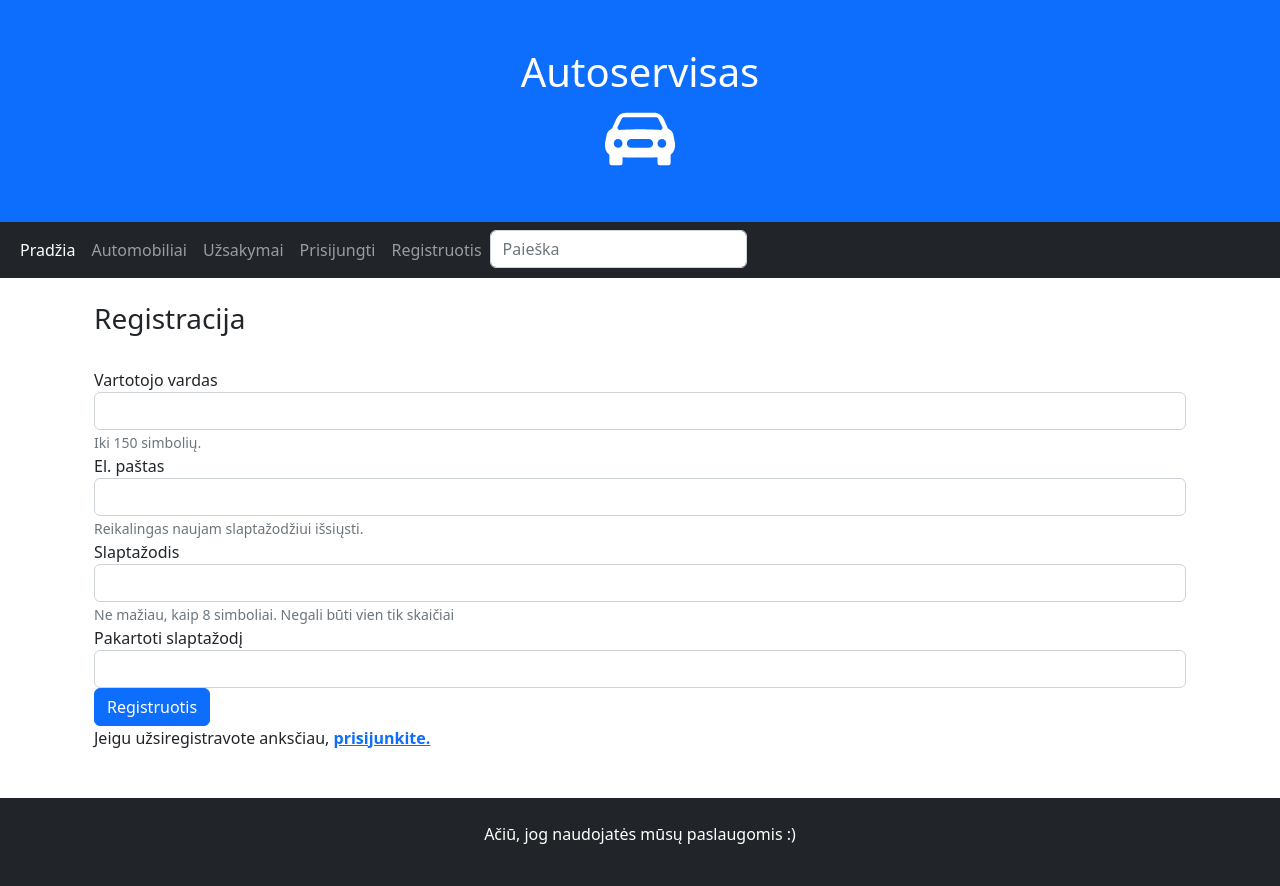
After one commit to TomaDovydene/Autoservice_Django, a Django app: page /autoservice/register/ in a window 1280 px wide. The commit adds this page. Run offline with Django 4.2, Linux system fonts and the light colour scheme.

Commit message:
Sukurta vartotojo registracijos forma

```diff
--- a/mysite/autoservice/templates/base.html
+++ b/mysite/autoservice/templates/base.html
@@ -58,7 +58,7 @@
             <li class="nav-item"><a class="nav-link" href="{% url 'logout' %}?next=/autoservice">Atsijungti</a></li>
             {% else %}
             <li class="nav-item"><a class="nav-link" href="{% url 'login' %}?next={{request.path}}">Prisijungti</a></li>
-            <li class="nav-item"><a class="nav-link" href="#">Registruotis</a></li>
+            <li class="nav-item"><a class="nav-link" href="{% url 'register' %}">Registruotis</a></li>
             {% endif %}
 
             <li>
@@ -80,6 +80,14 @@
 
 {% endcomment %}
 
+{% if messages %}
+    {% for message in messages %}
+        <div class="alert alert-{% if message.tags == 'error' %}danger{% elif message.tags == 'info' %}success{% endif %}" role="alert">
+                {{ message }}
+        </div>
+    {% endfor %}
+{% endif %}
+
 <br>
 <div class="container">
     {% block "content" %}{% endblock%}
--- a/mysite/autoservice/templates/registration/logged_out.html
+++ b/mysite/autoservice/templates/registration/logged_out.html
@@ -1,4 +1,6 @@
 {% extends "base.html" %}
+
+{% block "title" %}Atsijungiama{% endblock%}
 
 {% block "content" %}
   <p>Sėkmingai atsijungėte!</p>
--- a/mysite/autoservice/templates/registration/login.html
+++ b/mysite/autoservice/templates/registration/login.html
@@ -1,4 +1,6 @@
 {% extends "base.html" %}
+
+{% block "title" %}Prisijungimas{% endblock%}
 
 {% block "content" %}
 
--- a/mysite/autoservice/templates/registration/password_reset_complete.html
+++ b/mysite/autoservice/templates/registration/password_reset_complete.html
@@ -1,4 +1,6 @@
 {% extends "base.html" %}
+
+{% block "title" %}Slaptažodžio keitimas{% endblock%}
 
 {% block "content" %}
   <h1>Slaptažodis pakeistas!</h1>
--- a/mysite/autoservice/templates/registration/password_reset_confirm.html
+++ b/mysite/autoservice/templates/registration/password_reset_confirm.html
@@ -1,4 +1,6 @@
 {% extends "base.html" %}
+
+{% block "title" %}Slaptažodžio keitimas{% endblock%}
 
 {% block "content" %}
     {% if validlink %}
--- a/mysite/autoservice/templates/registration/password_reset_done.html
+++ b/mysite/autoservice/templates/registration/password_reset_done.html
@@ -1,4 +1,6 @@
 {% extends "base.html" %}
+
+{% block "title" %}Slaptažodžio keitimas{% endblock%}
 
 {% block "content" %}
   <p>Slaptažodžio pakeitimo nuorodą išsiuntėme jums el.paštu!</p>
--- a/mysite/autoservice/templates/registration/password_reset_form.html
+++ b/mysite/autoservice/templates/registration/password_reset_form.html
@@ -1,4 +1,6 @@
 {% extends "base.html" %}
+
+{% block "title" %}Slaptažodžio keitimas{% endblock%}
 
 {% block "content" %}
   <form action="" method="post">
--- /dev/null
+++ b/mysite/autoservice/templates/registration/register.html
@@ -0,0 +1,37 @@
+{% extends "base.html" %}
+
+{% block "title" %}Registracija{% endblock%}
+
+{% block "content" %}
+
+    <div class="container register">
+        <h3>Registracija</h3><br/>
+        <form method="post">
+            {% csrf_token %}
+            <div class="form-group">
+                <label for="username">Vartotojo vardas</label>
+                <input name="username" type="text" class="form-control" id="username" aria-describedby="usernameHelp">
+                <small id="usernameHelp" class="form-text text-muted">Iki 150 simbolių.</small>
+            </div>
+            <div class="form-group">
+                <label for="exampleInputEmail1">El. paštas</label>
+                <input name="email" type="email" class="form-control" id="exampleInputEmail1" aria-describedby="emailHelp">
+                <small id="emailHelp" class="form-text text-muted">
+                    Reikalingas naujam slaptažodžiui išsiųsti. </small>
+            </div>
+            <div class="form-group">
+                <label for="password">Slaptažodis</label>
+                <input name="password" type="password" class="form-control" id="password" aria-describedby="pwdHelp">
+                <small id="pwdHelp" class="form-text text-muted">Ne mažiau, kaip 8 simboliai. Negali būti vien tik
+                    skaičiai</small>
+            </div>
+            <div class="form-group">
+                <label for="password2">Pakartoti slaptažodį</label>
+                <input name="password2" type="password" class="form-control" id="password2" aria-describedby="pwd2Help">
+            </div>
+            <button type="submit" class="btn btn-primary register-button">Registruotis</button>
+        </form>
+        <p>Jeigu užsiregistravote anksčiau, <a href="{% url 'login' %}"><strong>prisijunkite.</strong></a></p>
+    </div>
+
+{% endblock %}
--- a/mysite/autoservice/urls.py
+++ b/mysite/autoservice/urls.py
@@ -10,5 +10,6 @@ urlpatterns = [
     path('orders/<int:pk>', views.OrderDetailView.as_view(), name='order'),
     path('search/', views.search, name='search'),
     path('accounts/', include('django.contrib.auth.urls')),
-    path('my_orders/', views.ClientOrdersListView.as_view(), name='my_orders')
+    path('my_orders/', views.ClientOrdersListView.as_view(), name='my_orders'),
+    path('register/', views.register, name='register'),
 ]
--- a/mysite/autoservice/views.py
+++ b/mysite/autoservice/views.py
@@ -5,6 +5,10 @@ from django.views import generic
 from django.core.paginator import Paginator
 from django.db.models import Q
 from django.contrib.auth.mixins import LoginRequiredMixin
+from django.shortcuts import redirect
+from django.contrib.auth.forms import User
+from django.views.decorators.csrf import csrf_protect
+from django.contrib import messages
 
 # Create your views here.
 def index(request):
@@ -72,3 +76,33 @@ class ClientOrdersListView(LoginRequiredMixin, generic.ListView):
 
     def get_queryset(self):
         return Order.objects.filter(client=self.request.user).order_by('due_back')
+
+
+@csrf_protect
+def register(request):
+    if request.method == "POST":
+        # pasiimame reikšmes iš registracijos formos
+        username = request.POST['username']
+        email = request.POST['email']
+        password = request.POST['password']
+        password2 = request.POST['password2']
+        # tikriname, ar sutampa slaptažodžiai
+        if password == password2:
+            # tikriname, ar neužimtas username
+            if User.objects.filter(username=username).exists():
+                messages.error(request, f'Vartotojo vardas {username} užimtas!')
+                return redirect('register')
+            else:
+                # tikriname, ar nėra tokio pat email
+                if User.objects.filter(email=email).exists():
+                    messages.error(request, f'Vartotojas su el. paštu {email} jau užregistruotas!')
+                    return redirect('register')
+                else:
+                    # jeigu viskas tvarkoje, sukuriame naują vartotoją
+                    User.objects.create_user(username=username, email=email, password=password)
+                    messages.info(request, f'Vartotojas {username} užregistruotas!')
+                    return redirect('login')
+        else:
+            messages.error(request, 'Slaptažodžiai nesutampa!')
+            return redirect('register')
+    return render(request, 'registration/register.html')
```
